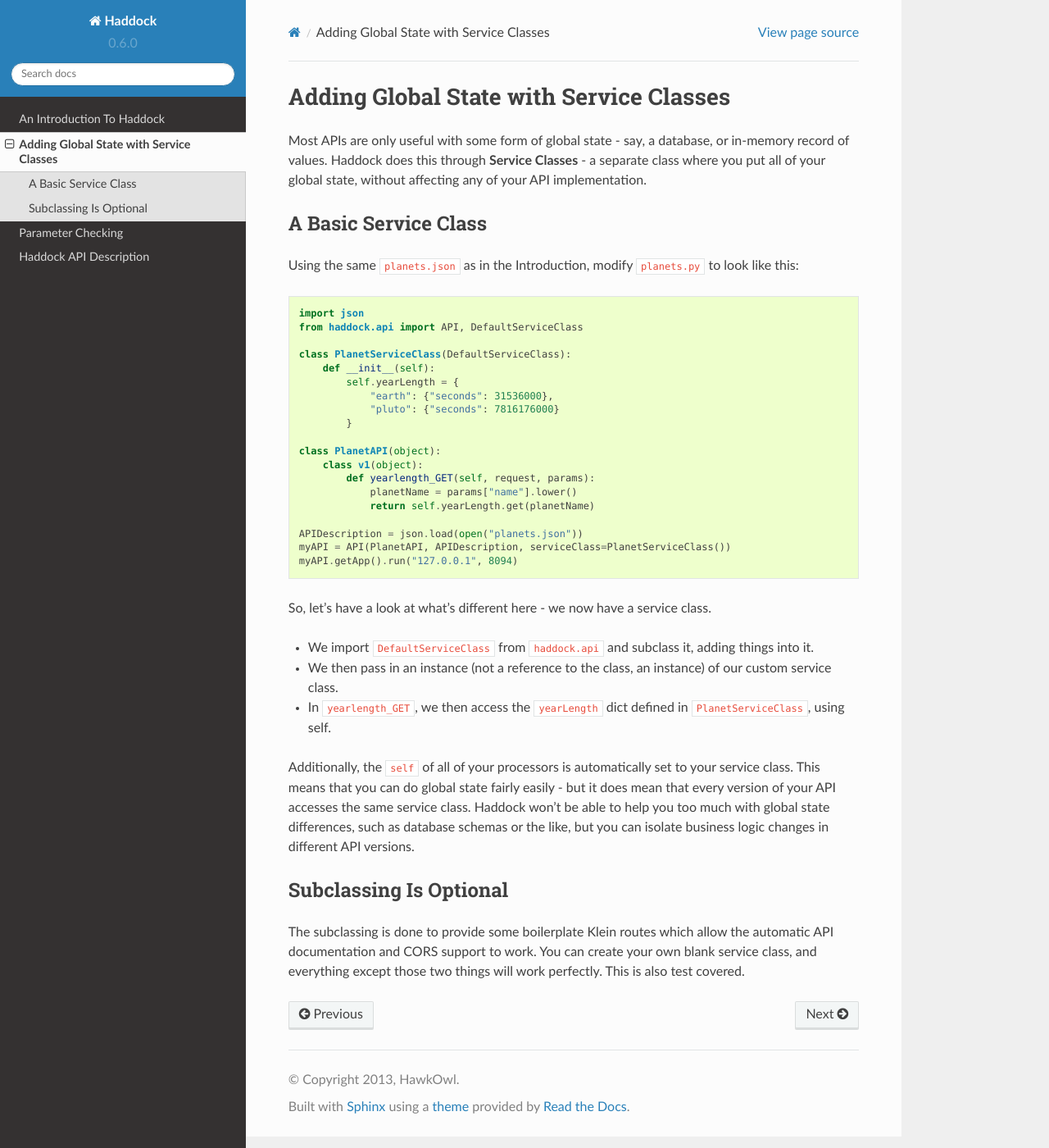
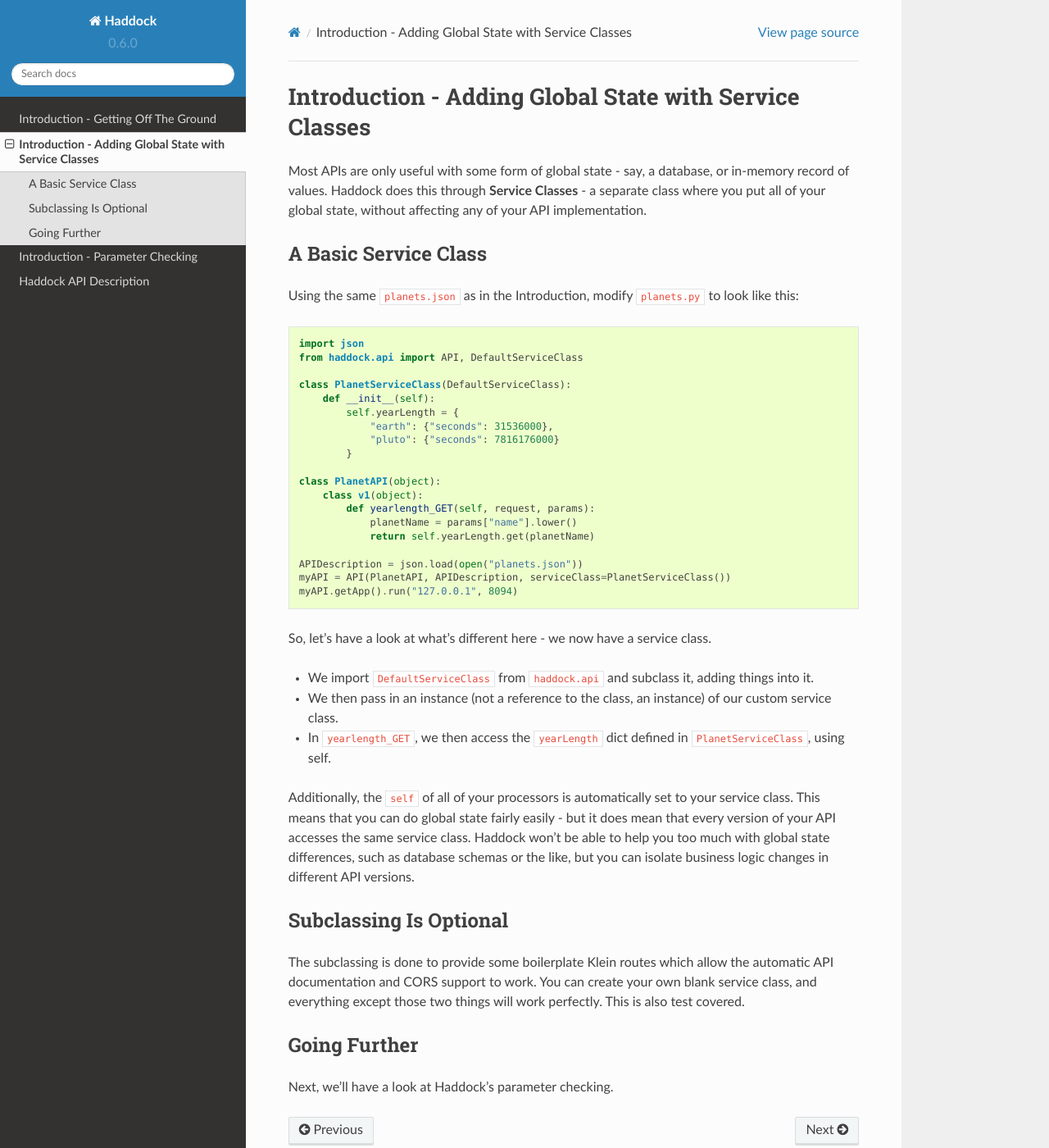
Before and after one commit to emidln/haddock, a Sphinx documentation site: the page built from docs/serviceclasses.rst, in a window 1280 px wide and 1400 px high. Shown: the whole window at 82% size. Built offline with Sphinx 7.4.7 and the Read the Docs theme 2.0.0, drawn with Linux system fonts in a browser that asks for light colours.

Commit message:
more documentation

```diff
--- a/docs/intro.rst
+++ b/docs/intro.rst
@@ -1,8 +1,9 @@
-==========================
-An Introduction To Haddock
-==========================
+=====================================
+Introduction - Getting Off The Ground
+=====================================
 
 Haddock was made to help you create simple APIs that divide cleanly over versions, with minimal fuss - Haddock takes care of routing, assembly, parameter checking and (optionally) authentication for you. All you have to do is provide your business logic.
+
 
 Installing
 ==========
@@ -12,6 +13,7 @@ To install, you simply need to run::
     pip install haddock
 
 This'll install Haddock and all its dependencies.
+
 
 A Very Simple Example
 =====================
@@ -141,6 +143,7 @@ Tired of having to document your APIs? Well, with Haddock, you can provide basic
 
 Then restart your ``planets.py`` and browse to ``http://localhost:8094/v1/apiInfo``. You will get a list of what APIs you have, and some request and response params. It is a bit lacking right now - you'll only have ``name`` in Request Arguments with no other documentation, but you'll find out how to add descriptions and types to this documentation in the more advanced articles.
 
+
 Going Further
 =============
 
--- a/docs/serviceclasses.rst
+++ b/docs/serviceclasses.rst
@@ -1,8 +1,9 @@
-========================================
-Adding Global State with Service Classes
-========================================
+=======================================================
+Introduction - Adding Global State with Service Classes
+=======================================================
 
 Most APIs are only useful with some form of global state - say, a database, or in-memory record of values. Haddock does this through **Service Classes** - a separate class where you put all of your global state, without affecting any of your API implementation.
+
 
 A Basic Service Class
 =====================
@@ -37,7 +38,14 @@ So, let's have a look at what's different here - we now have a service class.
 
 Additionally, the ``self`` of all of your processors is automatically set to your service class. This means that you can do global state fairly easily - but it does mean that every version of your API accesses the same service class. Haddock won't be able to help you too much with global state differences, such as database schemas or the like, but you can isolate business logic changes in different API versions.
 
+
 Subclassing Is Optional
 =======================
 
 The subclassing is done to provide some boilerplate Klein routes which allow the automatic API documentation and CORS support to work. You can create your own blank service class, and everything except those two things will work perfectly. This is also test covered.
+
+
+Going Further
+=============
+
+Next, we'll have a look at Haddock's parameter checking.
```
Also changed, not shown: docs/paramschecking.rst (+92 -3 lines).
